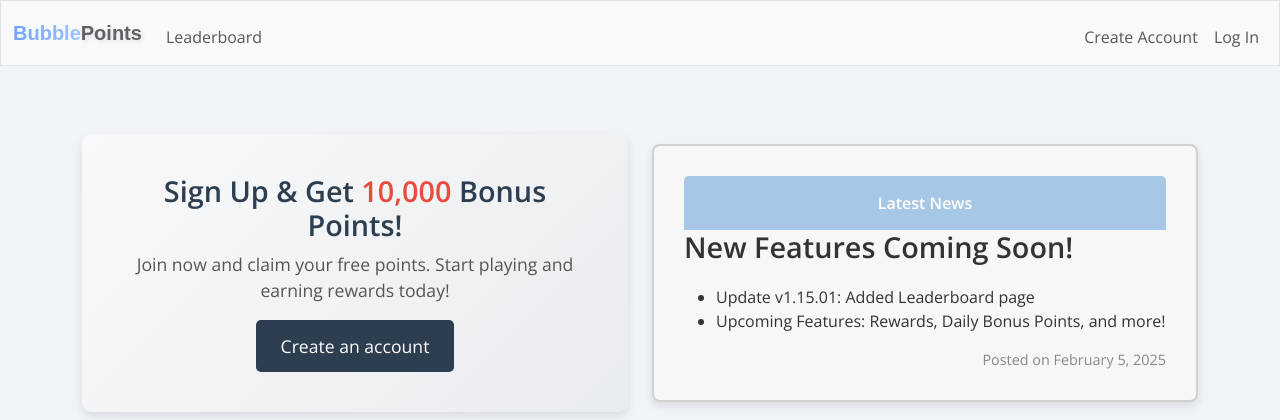
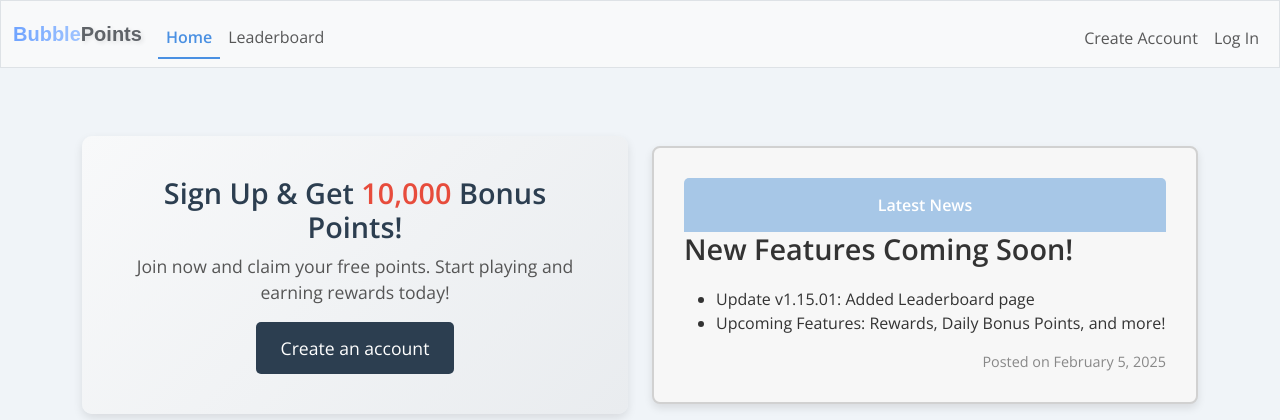
Before and after one commit to jasonch01/BubblePoints, a Flask app: page / in a window 1280 px wide. Shown: the top 420 px of the page. Run offline with Flask 3, Linux system fonts and the light colour scheme; data comes from the database, SQL or seed files in the repository; both versions use the stored data as it was after the commit; some libraries are stand-ins or nearby versions.

Commit message:
Updated 2/8/2025 v1.16.07

```diff
--- a/static/style.css
+++ b/static/style.css
@@ -408,3 +408,19 @@ button.btn-primary:hover {
     border-color: #d1d1d1; /* Light gray */
     cursor: not-allowed;
 }
+
+
+.navbar-nav .nav-link.active {
+    color: #4a90e2; /* Soft blue or your desired color */
+    font-weight: bold;
+    border-bottom: 2px solid #4a90e2; /* Optional underline effect */
+  }
+
+  .navbar-nav .nav-link {
+    transition: color 0.3s ease, font-weight 0.3s ease;
+  }
+
+  .navbar-nav .nav-link:hover {
+    color: #0056b3; /* Darker blue for hover */
+    text-decoration: none;
+  }
--- a/templates/layout.html
+++ b/templates/layout.html
@@ -21,21 +21,23 @@
           </button>
           <div class="collapse navbar-collapse" id="navbar">
               {% if session["user_id"] %}
-                  <ul class="navbar-nav me-auto mt-2">
-                    <li class="nav-item"><a class="nav-link" href="/leaderboard">Leaderboard</a></li>
-                    <li class="nav-item"><a class="nav-link" href="/history">History</a></li>
-                  </ul>
+                <ul class="navbar-nav me-auto mt-2">
+                    <li class="nav-item"><a class="nav-link {% if request.path == '/' %}active{% endif %}" href="/">Dashboard</a></li>
+                    <li class="nav-item"><a class="nav-link {% if request.path == '/leaderboard' %}active{% endif %}" href="/leaderboard">Leaderboard</a></li>
+                    <li class="nav-item"><a class="nav-link {% if request.path == '/history' %}active{% endif %}" href="/history">History</a></li>
+                </ul>
                   <ul class="navbar-nav ms-auto mt-2">
-                    <li class="nav-item"><a class="nav-link" href="/account">Account</a></li>
+                    <li class="nav-item"><a class="nav-link {% if request.path == '/account' %}active{% endif %}" href="/account">Account</a></li>
                     <li class="nav-item"><a class="nav-link" href="/logout">Log Out</a></li>
                   </ul>
               {% else %}
                   <ul class="navbar-nav me-auto mt-2">
-                    <li class="nav-item"><a class="nav-link" href="/leaderboard">Leaderboard</a></li>
+                    <li class="nav-item"><a class="nav-link {% if request.path == '/' %}active{% endif %}" href="/">Home</a></li>
+                    <li class="nav-item"><a class="nav-link {% if request.path == '/leaderboard' %}active{% endif %}" href="/leaderboard">Leaderboard</a></li>
                   </ul>
                   <ul class="navbar-nav ms-auto mt-2">
-                    <li class="nav-item"><a class="nav-link" href="/register">Create Account</a></li>
-                    <li class="nav-item"><a class="nav-link" href="/login">Log In</a></li>
+                    <li class="nav-item"><a class="nav-link {% if request.path == '/register' %}active{% endif %}" href="/register">Create Account</a></li>
+                    <li class="nav-item"><a class="nav-link {% if request.path == '/login' %}active{% endif %}" href="/login">Log In</a></li>
                   </ul>
               {% endif %}
           </div>
```
Also changed, not shown: dublbubl.db, 2 other files.
